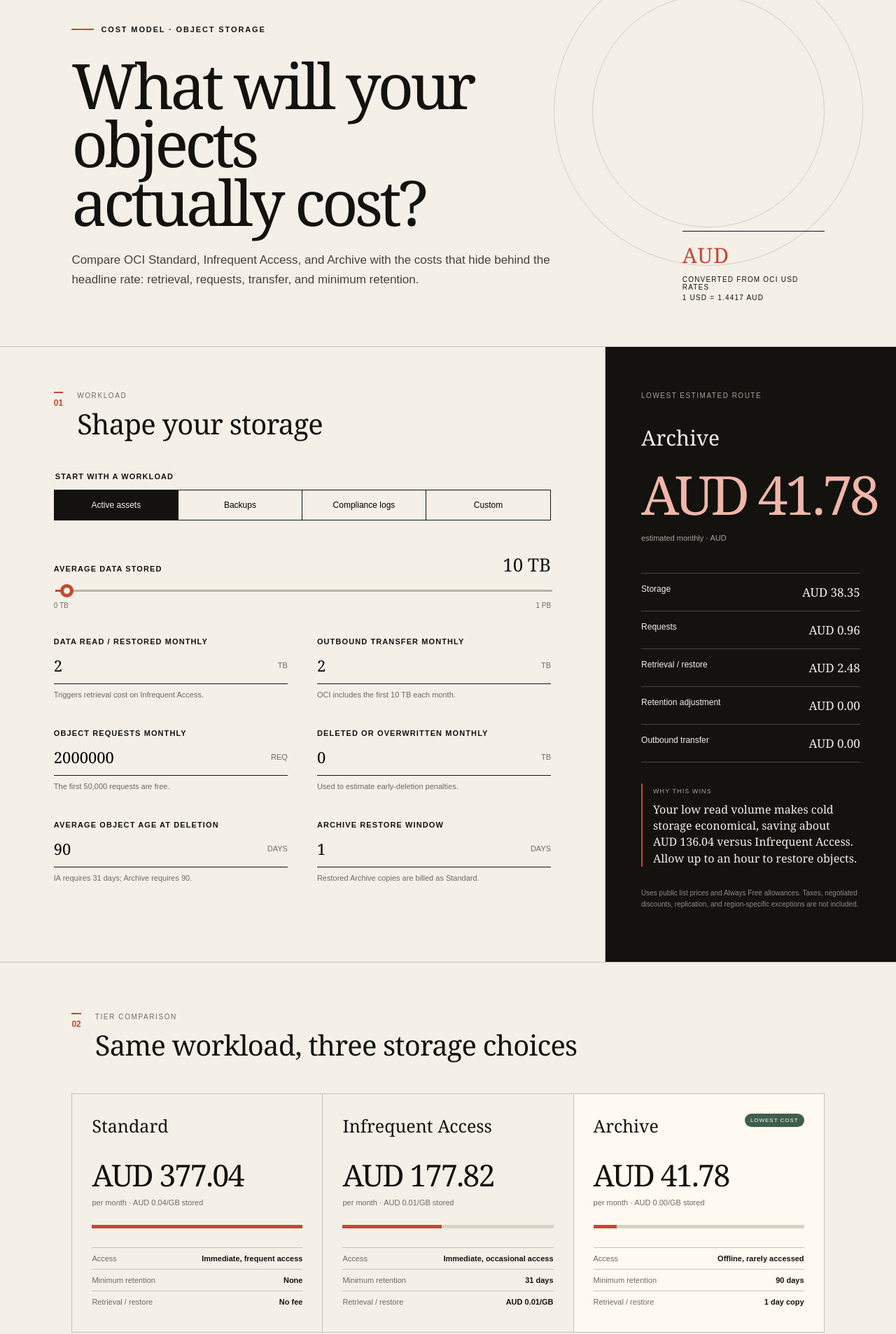
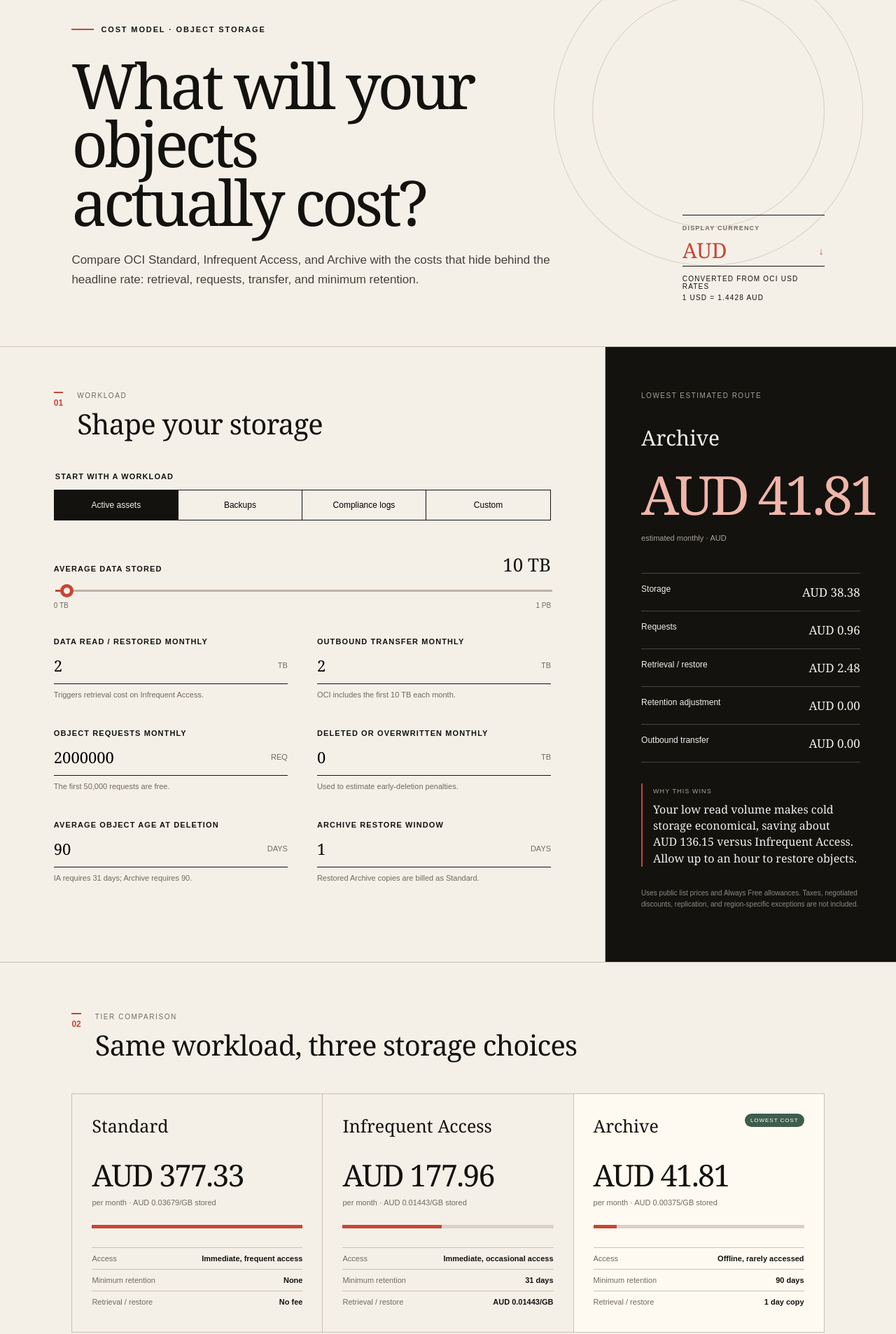
Before and after one commit to hrvojep/oci-storage-calculator, a website: page index.html in a window 1280 px wide. Shown: the part 119-2026 px from the top of the page at 70% size. Drawn offline with Linux system fonts and the light colour scheme.

Commit message:
Add selectable display currencies

```diff
--- a/build-static.mjs
+++ b/build-static.mjs
@@ -3,14 +3,14 @@ import { cp, mkdir, readFile, rm, writeFile } from "node:fs/promises";
 await rm("dist", { recursive: true, force: true });
 await mkdir("dist/server/public", { recursive: true });
 
-const files = ["index.html", "styles.css", "script.js"];
+const files = ["index.html", "styles.css", "currency.css", "script.js"];
 const content = {};
 for (const file of files) {
   await cp(file, `dist/server/public/${file}`);
   content[file] = await readFile(file, "utf8");
 }
 const worker = `const assets = ${JSON.stringify(content)};
-const types = { "index.html": "text/html; charset=utf-8", "styles.css": "text/css; charset=utf-8", "script.js": "text/javascript; charset=utf-8" };
+const types = { "index.html": "text/html; charset=utf-8", "styles.css": "text/css; charset=utf-8", "currency.css": "text/css; charset=utf-8", "script.js": "text/javascript; charset=utf-8" };
 export default {
   async fetch(request) {
     const pathname = new URL(request.url).pathname;
--- /dev/null
+++ b/currency.css
@@ -0,0 +1,53 @@
+.hero-stamp {
+  min-width: 190px;
+  gap: 5px;
+}
+
+.hero-stamp label {
+  color: var(--muted);
+  font-size: 9px;
+  font-weight: 700;
+}
+
+.currency-select-wrap {
+  display: grid;
+  grid-template-columns: 1fr auto;
+  align-items: center;
+  margin: 1px 0 7px;
+  border-bottom: 1px solid var(--ink);
+}
+
+.currency-select-wrap select {
+  appearance: none;
+  border: 0;
+  outline: 0;
+  padding: 3px 26px 4px 0;
+  background: transparent;
+  color: var(--orange);
+  font-family: Georgia, serif;
+  font-size: 30px;
+  line-height: 1.2;
+  cursor: pointer;
+}
+
+.currency-select-wrap span {
+  color: var(--orange);
+  font-size: 14px;
+}
+
+.currency-select-wrap:focus-within {
+  border-bottom-color: var(--orange);
+}
+
+@media (max-width: 900px) {
+  .hero-stamp {
+    display: grid;
+    align-self: auto;
+    width: min(100%, 260px);
+    margin-top: 18px;
+  }
+
+  .hero {
+    flex-direction: column;
+  }
+}
--- a/index.html
+++ b/index.html
@@ -6,6 +6,7 @@
   <meta name="description" content="Interactive OCI Object Storage cost calculator for Standard, Infrequent Access, and Archive tiers." />
   <title>OCI Object Storage Cost Calculator</title>
   <link rel="stylesheet" href="styles.css" />
+  <link rel="stylesheet" href="currency.css" />
 </head>
 <body>
   <header class="topbar">
@@ -20,7 +21,24 @@
         <h1>What will your objects<br />actually cost?</h1>
         <p class="intro">Compare OCI Standard, Infrequent Access, and Archive with the costs that hide behind the headline rate: retrieval, requests, transfer, and minimum retention.</p>
       </div>
-      <div class="hero-stamp"><strong>AUD</strong><span>Converted from OCI USD rates</span><span>1 USD = 1.4417 AUD</span></div>
+      <div class="hero-stamp">
+        <label for="currency">Display currency</label>
+        <div class="currency-select-wrap">
+          <select id="currency" aria-label="Display currency">
+            <option value="AUD">AUD</option>
+            <option value="USD">USD</option>
+            <option value="EUR">EUR</option>
+            <option value="GBP">GBP</option>
+            <option value="NZD">NZD</option>
+            <option value="SGD">SGD</option>
+            <option value="CAD">CAD</option>
+            <option value="JPY">JPY</option>
+          </select>
+          <span aria-hidden="true">↓</span>
+        </div>
+        <span>Converted from OCI USD rates</span>
+        <span id="exchangeRate">1 USD = 1.4428 AUD</span>
+      </div>
     </section>
 
     <section class="workbench" aria-label="OCI Object Storage calculator">
@@ -80,7 +98,7 @@
         <p class="summary-kicker">Lowest estimated route</p>
         <div class="winner-name" id="winnerName">Archive</div>
         <div class="total" id="winnerCost">$0.00</div>
-        <p class="summary-caption">estimated monthly · AUD</p>
+        <p class="summary-caption">estimated monthly · <span id="summaryCurrency">AUD</span></p>
         <div class="summary-breakdown" id="winnerBreakdown"></div>
         <div class="callout"><span>Why this wins</span><p id="winnerReason"></p></div>
         <p class="free-note">Uses public list prices and Always Free allowances. Taxes, negotiated discounts, replication, and region-specific exceptions are not included.</p>
@@ -105,12 +123,12 @@
     <section class="assumptions">
       <h2>Rates and assumptions</h2>
       <div class="assumption-grid">
-        <div><span>Standard</span><strong>A$0.0368</strong><p>per GB-month · converted from US$0.0255</p></div>
-        <div><span>Infrequent Access</span><strong>A$0.0144</strong><p>per GB-month · 31-day minimum · A$0.0144/GB retrieval</p></div>
-        <div><span>Archive</span><strong>A$0.00375</strong><p>per GB-month · 90-day minimum · restored copy billed Standard</p></div>
-        <div><span>Shared usage</span><strong>A$0.00490</strong><p>per 10K requests after 50K · egress A$0.0123/GB after 10 TB</p></div>
+        <div><span>Standard</span><strong id="standardRate">AUD 0.03679</strong><p>per GB-month · OCI base rate USD 0.0255</p></div>
+        <div><span>Infrequent Access</span><strong id="infrequentRate">AUD 0.01443</strong><p>per GB-month · 31-day minimum · <span id="retrievalRate">AUD 0.01443</span>/GB retrieval</p></div>
+        <div><span>Archive</span><strong id="archiveRate">AUD 0.00375</strong><p>per GB-month · 90-day minimum · restored copy billed Standard</p></div>
+        <div><span>Shared usage</span><strong id="requestRate">AUD 0.00491</strong><p>per 10K requests after 50K · egress <span id="egressRate">AUD 0.01226</span>/GB after 10 TB</p></div>
       </div>
-      <p class="disclaimer">Directional planning tool, not an Oracle quote. OCI public USD prices are converted at 1 USD = 1.4417 AUD (6 July 2026); exchange rates fluctuate. GB/TB conversions use 1 TB = 1,024 GB. Early-deletion estimates assume the entered deleted volume is removed at the entered average age. Verify final estimates against your tenancy, region, and contract.</p>
+      <p class="disclaimer">Directional planning tool, not an Oracle quote. OCI public USD prices use <span id="disclaimerRate">the selected display currency</span> based on RBA reference rates published 6 July 2026; exchange rates fluctuate. GB/TB conversions use 1 TB = 1,024 GB. Early-deletion estimates assume the entered deleted volume is removed at the entered average age. Verify final estimates against your tenancy, region, and contract.</p>
     </section>
   </main>
   <footer><span>OCI COST LAB</span><a href="#top">Back to top ↑</a></footer>
--- a/script.js
+++ b/script.js
@@ -1,5 +1,14 @@
 const GB_PER_TB = 1024;
-const USD_TO_AUD = 1.4417;
+const currencies = {
+  AUD: { rate: 1.44279325, locale: "en-AU" },
+  USD: { rate: 1, locale: "en-US" },
+  EUR: { rate: 0.87534266, locale: "en-IE" },
+  GBP: { rate: 0.74981965, locale: "en-GB" },
+  NZD: { rate: 1.75934209, locale: "en-NZ" },
+  SGD: { rate: 1.29317559, locale: "en-SG" },
+  CAD: { rate: 1.42115135, locale: "en-CA" },
+  JPY: { rate: 162.08339345, locale: "ja-JP" }
+};
 const rates = {
   standard: { name: "Standard", storage: 0.0255, retrieval: 0, minimum: 0, note: "Immediate, frequent access" },
   infrequent: { name: "Infrequent Access", storage: 0.01, retrieval: 0.01, minimum: 31, note: "Immediate, occasional access" },
@@ -12,8 +21,21 @@ const presets = {
 };
 const ids = ["storage", "read", "egress", "requests", "deleted", "age", "restoreDays"];
 const els = Object.fromEntries(ids.map(id => [id, document.getElementById(id)]));
-const money = new Intl.NumberFormat("en-AU", { style: "currency", currency: "AUD", currencyDisplay: "code", minimumFractionDigits: 2, maximumFractionDigits: 2 });
-const formatAud = valueUsd => money.format(valueUsd * USD_TO_AUD);
+const currencySelect = document.getElementById("currency");
+let selectedCurrency = localStorage.getItem("oci-cost-currency") || "AUD";
+if (!currencies[selectedCurrency]) selectedCurrency = "AUD";
+currencySelect.value = selectedCurrency;
+
+function formatMoney(valueUsd, unitRate = false) {
+  const currency = currencies[selectedCurrency];
+  return new Intl.NumberFormat(currency.locale, {
+    style: "currency",
+    currency: selectedCurrency,
+    currencyDisplay: "code",
+    minimumFractionDigits: unitRate ? 4 : 2,
+    maximumFractionDigits: unitRate ? 5 : 2
+  }).format(valueUsd * currency.rate);
+}
 
 function calculate(key) {
   const rate = rates[key];
@@ -34,6 +56,7 @@ function calculate(key) {
 }
 
 function render() {
+  renderCurrencyMeta();
   const storage = Number(els.storage.value);
   document.getElementById("storageOut").textContent = storage >= 1000 ? "1 PB" : `${storage.toLocaleString()} TB`;
   els.storage.style.setProperty("--progress", `${storage / 10}%`);
@@ -42,7 +65,7 @@ function render() {
   const winnerKey = Object.keys(results).sort((a,b) => results[a].total - results[b].total)[0];
   const winner = results[winnerKey];
   document.getElementById("winnerName").textContent = rates[winnerKey].name;
-  document.getElementById("winnerCost").textContent = formatAud(winner.total);
+  document.getElementById("winnerCost").textContent = formatMoney(winner.total);
   document.getElementById("winnerBreakdown").innerHTML = breakdownRows(winner);
   document.getElementById("winnerReason").textContent = winnerReason(winnerKey, results);
 
@@ -51,9 +74,9 @@ function render() {
     const result = results[key];
     return `<article class="tier-card ${key === winnerKey ? "best" : ""}">
       <div class="tier-top"><h3>${rate.name}</h3>${key === winnerKey ? '<span class="badge">Lowest cost</span>' : ''}</div>
-      <div class="tier-cost">${formatAud(result.total)}</div><div class="tier-rate">per month · ${formatAud(rate.storage)}/GB stored</div>
+      <div class="tier-cost">${formatMoney(result.total)}</div><div class="tier-rate">per month · ${formatMoney(rate.storage, true)}/GB stored</div>
       <div class="bar-track"><div class="bar" style="width:${Math.max(1, result.total / max * 100)}%"></div></div>
-      <ul class="tier-facts"><li><span>Access</span><strong>${rate.note}</strong></li><li><span>Minimum retention</span><strong>${rate.minimum ? rate.minimum + ' days' : 'None'}</strong></li><li><span>Retrieval / restore</span><strong>${key === 'infrequent' ? `${formatAud(0.01)}/GB` : key === 'archive' ? `${els.restoreDays.value} day copy` : 'No fee'}</strong></li></ul>
+      <ul class="tier-facts"><li><span>Access</span><strong>${rate.note}</strong></li><li><span>Minimum retention</span><strong>${rate.minimum ? rate.minimum + ' days' : 'None'}</strong></li><li><span>Retrieval / restore</span><strong>${key === 'infrequent' ? `${formatMoney(0.01, true)}/GB` : key === 'archive' ? `${els.restoreDays.value} day copy` : 'No fee'}</strong></li></ul>
     </article>`;
   }).join("");
 
@@ -61,20 +84,33 @@ function render() {
     ["Storage", "storage"], ["Requests", "requests"], ["Retrieval", "retrieval"],
     ["Archive restored copy", "restore"], ["Early-deletion adjustment", "earlyDelete"], ["Outbound transfer", "egress"], ["Total", "total"]
   ];
-  document.getElementById("costTable").innerHTML = rows.map(([label, field]) => `<tr><td>${label}</td>${Object.keys(rates).map(key => `<td>${formatAud(results[key][field])}</td>`).join("")}</tr>`).join("");
+  document.getElementById("costTable").innerHTML = rows.map(([label, field]) => `<tr><td>${label}</td>${Object.keys(rates).map(key => `<td>${formatMoney(results[key][field])}</td>`).join("")}</tr>`).join("");
+}
+
+function renderCurrencyMeta() {
+  const rate = currencies[selectedCurrency].rate;
+  document.getElementById("exchangeRate").textContent = `1 USD = ${rate.toLocaleString(undefined, { minimumFractionDigits: 4, maximumFractionDigits: 4 })} ${selectedCurrency}`;
+  document.getElementById("summaryCurrency").textContent = selectedCurrency;
+  document.getElementById("standardRate").textContent = formatMoney(rates.standard.storage, true);
+  document.getElementById("infrequentRate").textContent = formatMoney(rates.infrequent.storage, true);
+  document.getElementById("retrievalRate").textContent = formatMoney(rates.infrequent.retrieval, true);
+  document.getElementById("archiveRate").textContent = formatMoney(rates.archive.storage, true);
+  document.getElementById("requestRate").textContent = formatMoney(0.0034, true);
+  document.getElementById("egressRate").textContent = formatMoney(0.0085, true);
+  document.getElementById("disclaimerRate").textContent = `a reference rate of 1 USD = ${rate.toLocaleString(undefined, { minimumFractionDigits: 4, maximumFractionDigits: 4 })} ${selectedCurrency}`;
 }
 
 function breakdownRows(result) {
   const rows = [["Storage",result.storage],["Requests",result.requests],["Retrieval / restore",result.retrieval+result.restore],["Retention adjustment",result.earlyDelete],["Outbound transfer",result.egress]];
-  return rows.map(([label,value]) => `<div class="cost-row"><span>${label}</span><strong>${formatAud(value)}</strong></div>`).join("");
+  return rows.map(([label,value]) => `<div class="cost-row"><span>${label}</span><strong>${formatMoney(value)}</strong></div>`).join("");
 }
 
 function winnerReason(key, results) {
   const second = Object.entries(results).sort((a,b) => a[1].total - b[1].total)[1];
   const saving = Math.max(0, second[1].total - results[key].total);
-  if (key === "archive") return `Your low read volume makes cold storage economical, saving about ${formatAud(saving)} versus ${rates[second[0]].name}. Allow up to an hour to restore objects.`;
-  if (key === "infrequent") return `Lower storage pricing outweighs retrieval charges for this access pattern, saving about ${formatAud(saving)} versus ${rates[second[0]].name}.`;
-  return `Frequent reads and short object lifetimes make the no-retrieval, no-minimum Standard tier the safer value, saving about ${formatAud(saving)}.`;
+  if (key === "archive") return `Your low read volume makes cold storage economical, saving about ${formatMoney(saving)} versus ${rates[second[0]].name}. Allow up to an hour to restore objects.`;
+  if (key === "infrequent") return `Lower storage pricing outweighs retrieval charges for this access pattern, saving about ${formatMoney(saving)} versus ${rates[second[0]].name}.`;
+  return `Frequent reads and short object lifetimes make the no-retrieval, no-minimum Standard tier the safer value, saving about ${formatMoney(saving)}.`;
 }
 
 ids.forEach(id => els[id].addEventListener("input", () => { markCustom(); render(); }));
@@ -85,4 +121,9 @@ document.getElementById("presets").addEventListener("click", event => {
   if (preset) { Object.entries(preset).forEach(([id,value]) => els[id].value = value); render(); }
 });
 function markCustom() { document.querySelectorAll("[data-preset]").forEach(item => item.classList.toggle("active", item.dataset.preset === "custom")); }
+currencySelect.addEventListener("change", () => {
+  selectedCurrency = currencySelect.value;
+  localStorage.setItem("oci-cost-currency", selectedCurrency);
+  render();
+});
 render();
```
